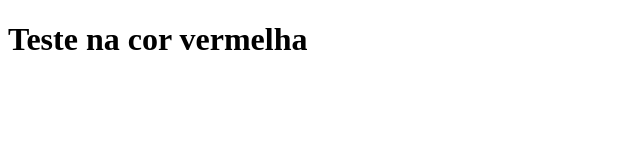
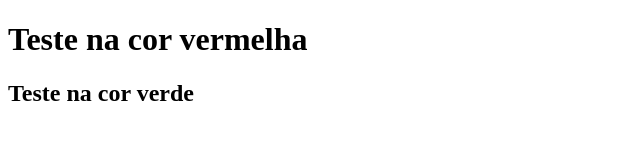
Before and after one commit to gcventura/curso_git_github, a plain HTML site: page index.html in a window 1280 px wide. Shown: the whole page, without its empty margins (0-640 px from the left). Drawn offline with Linux system fonts and the light colour scheme.

Commit message:
Nova versão da página index.html
Nova versão, coloquei para ter título na cor verde (além da vermelha)

```diff
--- a/index.html
+++ b/index.html
@@ -7,5 +7,6 @@
 </head>
 <body>
     <h1>Teste na cor vermelha</h1>
+    <h2>Teste na cor verde</h2>
 </body>
 </html>
```
